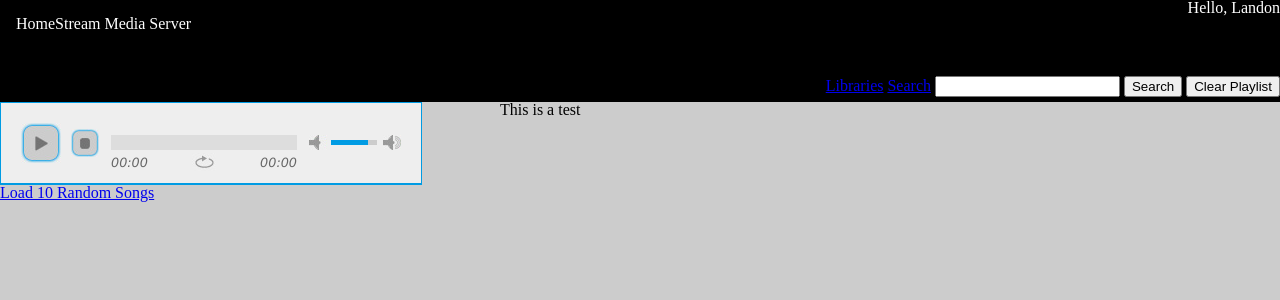
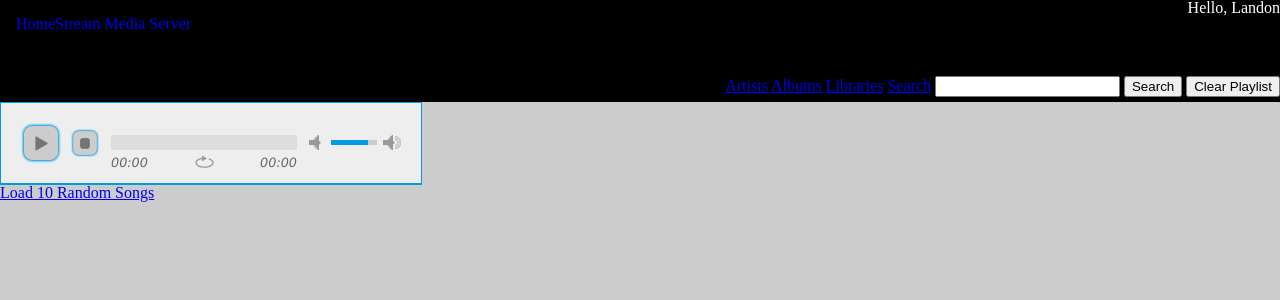
Before and after one commit to landonpoch/MusicServer, a Django app: page /server/ in a window 1280 px wide. Shown: the top 300 px of the page. Run offline with Django 3.2, Linux system fonts and the light colour scheme; some libraries are stand-ins or nearby versions.

Commit message:
Adding a couple of pages and updating them to use ajax so that you can continue to listen to music while navigating.

```diff
--- a/server/static/scripts/custom.js
+++ b/server/static/scripts/custom.js
@@ -1,9 +1,14 @@
 var myPlaylist;
 
 $(document).ready(function(){
+  loadHome();
   loadPlaylist();
   loadEvents();
 });
+
+function loadHome() {
+  loadUrl('http://debian:8080/server/home');
+}
 
 function loadPlaylist() {
   var cssSelectors = {}; // default
@@ -29,6 +34,18 @@ function loadEvents() {
   $('#libraries').click(function (event) {
     event.preventDefault();
     loadUrl('http://debian:8080/server/libraries');
+  });
+  $('#home').click(function (event) {
+    event.preventDefault();
+    loadUrl('http://debian:8080/server/home');
+  });
+  $('#artists').click(function (event) {
+    event.preventDefault();
+    loadUrl('http://debian:8080/server/artists');
+  });
+  $('#albums').click(function (event) {
+    event.preventDefault();
+    loadUrl('http://debian:8080/server/albums');
   });
   $('#advsearch').click(function (event) {
     event.preventDefault();
--- a/server/urls.py
+++ b/server/urls.py
@@ -4,6 +4,9 @@ from server import views
 
 urlpatterns = patterns('',
     url(r'^$', views.index, name='index'),
+    url(r'^home$', views.home, name='home'),
+    url(r'^artists$', views.artists, name='artists'),
+    url(r'^albums$', views.albums, name='albums'),
     url(r'^libraries$', views.libraries, name='libraries'),
     url(r'^create_library$', views.create_library, name='create_library'),
     url(r'^search$', views.search, name='search'),
--- a/server/views.py
+++ b/server/views.py
@@ -20,6 +20,18 @@ def index(request):
 
 def player(request):
     return render_to_response('server/player.html',
+        context_instance=RequestContext(request))
+
+def home(request):
+    return render_to_response('server/home.html',
+        context_instance=RequestContext(request))
+
+def artists(request):
+    return render_to_response('server/artists.html',
+        context_instance=RequestContext(request))
+
+def albums(request):
+    return render_to_response('server/albums.html',
         context_instance=RequestContext(request))
 
 def libraries(request):
--- /dev/null
+++ b/templates/server/albums.html
@@ -0,0 +1 @@
+<h2>Albums</h2>
--- /dev/null
+++ b/templates/server/artists.html
@@ -0,0 +1 @@
+<h2>Artists</h2>
--- /dev/null
+++ b/templates/server/home.html
@@ -0,0 +1 @@
+<h2>Home</h2>
--- a/templates/server/index.html
+++ b/templates/server/index.html
@@ -20,7 +20,6 @@
 </div>
 
 <div id="content" style="float: left;">
-This is a test
 </div>
 
 {% endblock %}
--- a/templates/server/master.html
+++ b/templates/server/master.html
@@ -10,13 +10,17 @@
 </head>
 <body>
     <div id="header">
+        <a id="home" href="#">
         <h1>HomeStream Media Server</h1>
+        </a>
 
         <div id="welcome">
         <span>Hello, Landon</span>
         </div>
 
         <div id="searchDiv">
+        <a id="artists" href="#">Artists</a>
+        <a id="albums" href="#">Albums</a>
         <a id="libraries" href="#">Libraries</a>
         <a id="advsearch" href="#">Search</a>
         <input type="text" id="searchTerm" />
```
